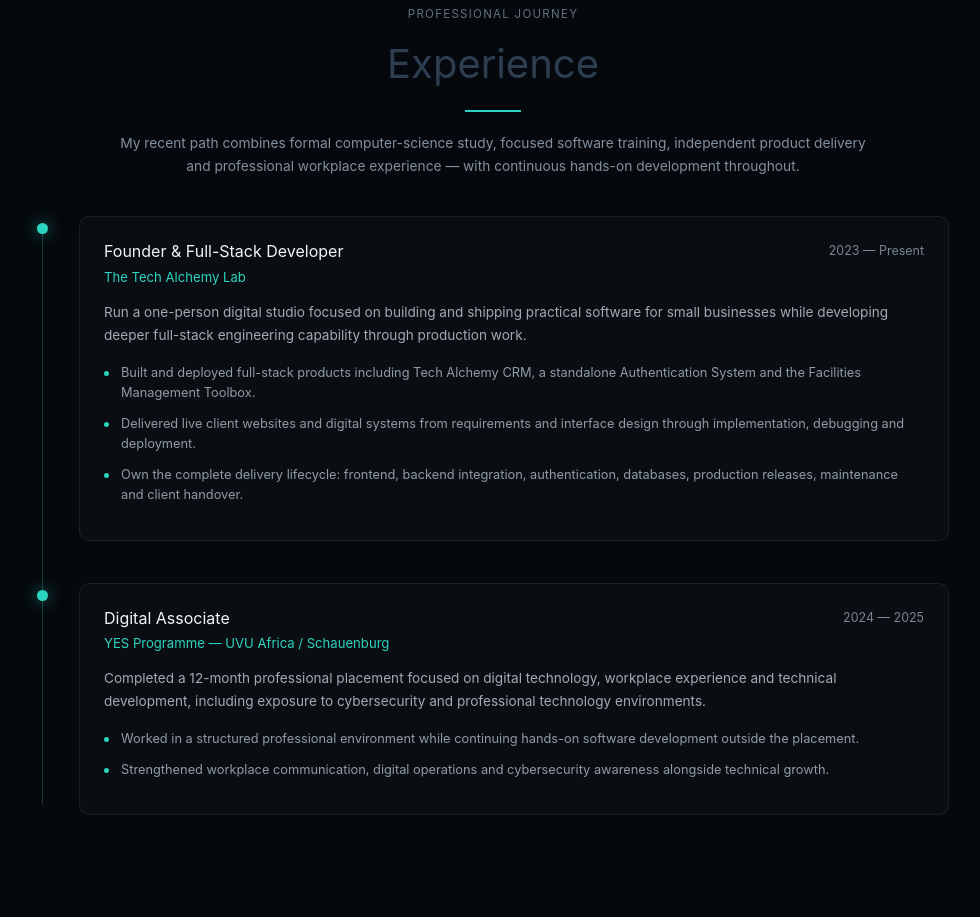
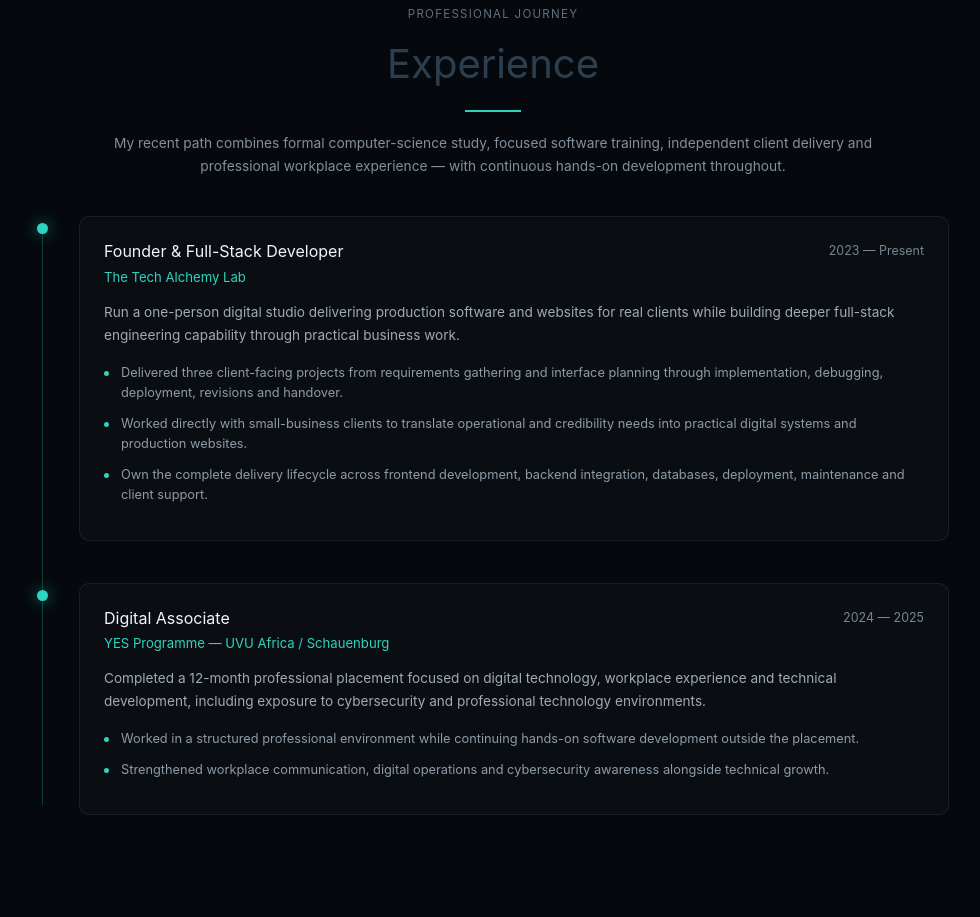
Before and after one commit to keketsoleu25/recruiter-magnet, a Vue app: page / in a window 1280 px wide. Shown: the part 2540-3457 px from the top of the page, without its empty margins (147-1127 px from the left). Built offline with nearby package versions, Linux system fonts and the light colour scheme.

Commit message:
feat: strengthen client work as professional experience

```diff
--- a/src/components/ExperienceSection.vue
+++ b/src/components/ExperienceSection.vue
@@ -1,9 +1,8 @@
 <script setup lang="ts">
 /*
  * ExperienceSection
- * Frames the user's recent years as a continuous software-development path:
- * formal study -> applied training -> independent product/client delivery ->
- * structured workplace experience.
+ * Frames independent client delivery as professional software experience,
+ * alongside structured workplace experience.
  */
 
 type ExperienceItem = {
@@ -20,11 +19,11 @@ const experience: ExperienceItem[] = [
     organisation: 'The Tech Alchemy Lab',
     period: '2023 — Present',
     description:
-      'Run a one-person digital studio focused on building and shipping practical software for small businesses while developing deeper full-stack engineering capability through production work.',
+      'Run a one-person digital studio delivering production software and websites for real clients while building deeper full-stack engineering capability through practical business work.',
     highlights: [
-      'Built and deployed full-stack products including Tech Alchemy CRM, a standalone Authentication System and the Facilities Management Toolbox.',
-      'Delivered live client websites and digital systems from requirements and interface design through implementation, debugging and deployment.',
-      'Own the complete delivery lifecycle: frontend, backend integration, authentication, databases, production releases, maintenance and client handover.',
+      'Delivered three client-facing projects from requirements gathering and interface planning through implementation, debugging, deployment, revisions and handover.',
+      'Worked directly with small-business clients to translate operational and credibility needs into practical digital systems and production websites.',
+      'Own the complete delivery lifecycle across frontend development, backend integration, databases, deployment, maintenance and client support.',
     ],
   },
   {
@@ -51,7 +50,7 @@ const experience: ExperienceItem[] = [
 
     <p class="journey-note">
       My recent path combines formal computer-science study, focused software
-      training, independent product delivery and professional workplace
+      training, independent client delivery and professional workplace
       experience — with continuous hands-on development throughout.
     </p>
 
@@ -159,7 +158,6 @@ const experience: ExperienceItem[] = [
   top: 7px;
   width: 11px;
   height: 11px;
-
   background: #2dd4bf;
   border-radius: 50%;
   box-shadow: 0 0 15px rgba(45, 212, 191, 0.6);
```
